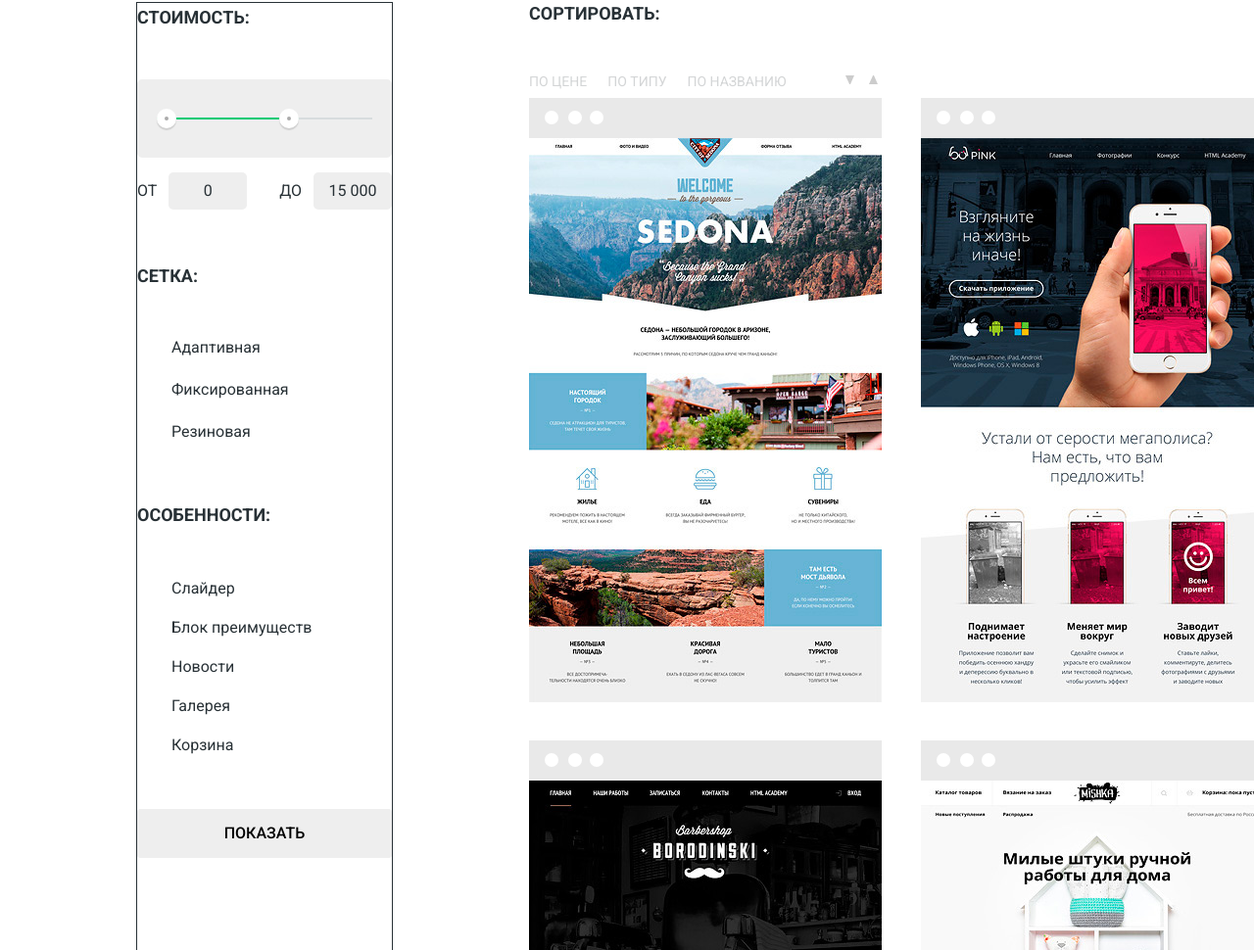
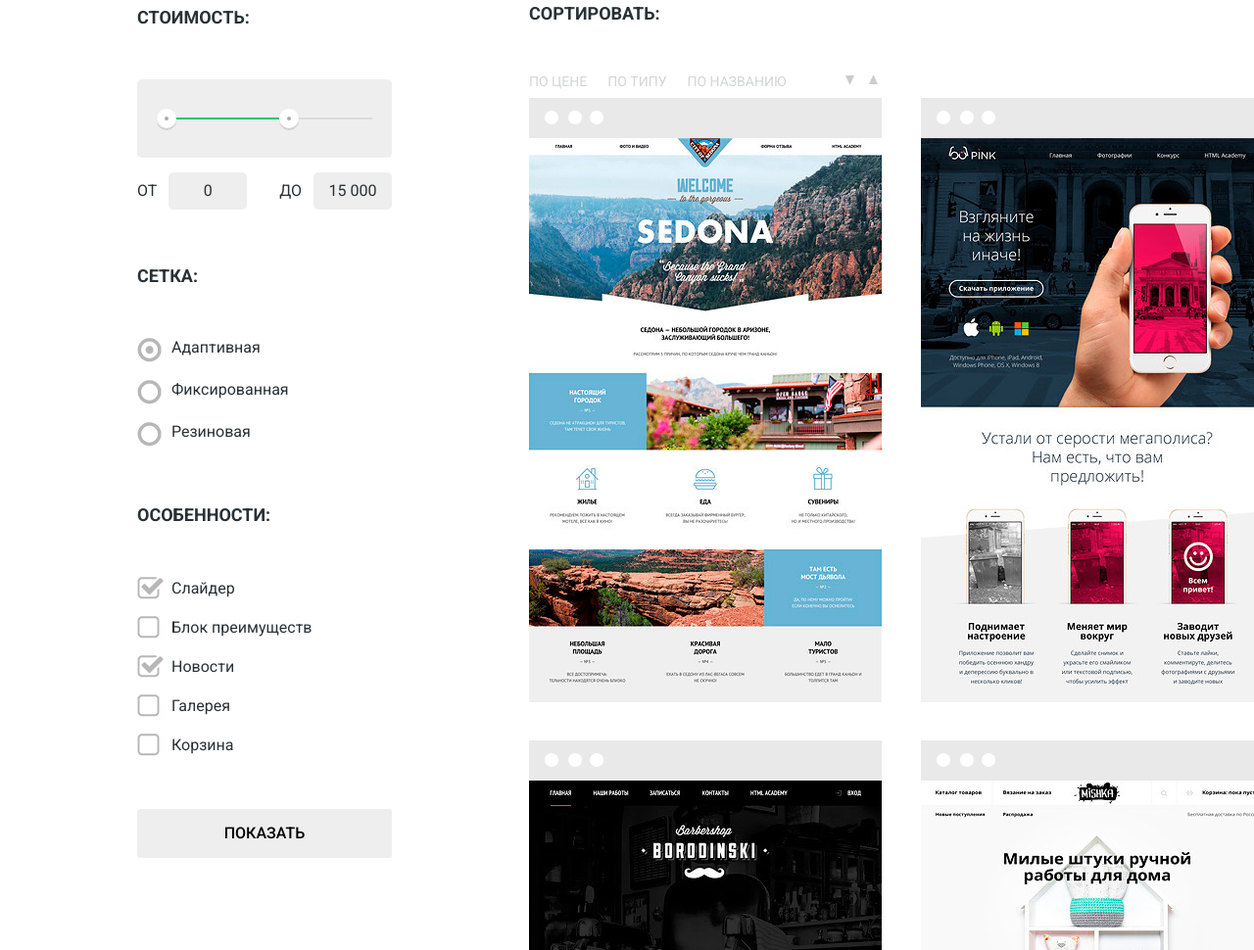
Before and after one commit to tomatko22/280899-nerds, a website: page catalog.html in a window 1280 px wide. Shown: the part 413-1383 px from the top of the page at 98% size. Drawn offline with Linux system fonts and the light colour scheme.

Commit message:
стил. дек.эл-ты

```diff
--- a/catalog.html
+++ b/catalog.html
@@ -61,39 +61,39 @@
         <div class="form-block form-block--grid">
           <div class="form-block__title">сетка:</div>
           <div class="form-block__field">
-            <input class="form-block__input" type="radio" name="grid">
-            <label class="form-block__label">Адаптивная</label>
+            <input class="form-block__input" type="radio" name="grid" checked>
+            <label class="form-block__label form-block__label--radio">Адаптивная</label>
           </div>
           <div class="form-block__field">
             <input class="form-block__input" type="radio" name="grid">
-            <label class="form-block__label">Фиксированная</label>
+            <label class="form-block__label form-block__label--radio">Фиксированная</label>
           </div>
           <div class="form-block__field">
             <input class="form-block__input" type="radio" name="grid">
-            <label class="form-block__label">Резиновая</label>
+            <label class="form-block__label form-block__label--radio">Резиновая</label>
           </div>
         </div>
         <div class="form-block form-block--features">
           <div class="form-block__title">особенности:</div>
           <div class="form-block__field">
-            <input class="form-block__input" type="checkbox" name="slider">
-            <label class="form-block__label">Слайдер</label>
+            <input class="form-block__input" type="checkbox" name="slider" checked>
+            <label class="form-block__label form-block__label--checkbox">Слайдер</label>
           </div>
           <div class="form-block__field">
             <input class="form-block__input" type="checkbox" name="features">
-            <label class="form-block__label">Блок преимуществ</label>
+            <label class="form-block__label form-block__label--checkbox">Блок преимуществ</label>
           </div>
           <div class="form-block__field">
-            <input class="form-block__input" type="checkbox" name="news">
-            <label class="form-block__label">Новости</label>
+            <input class="form-block__input" type="checkbox" name="news" checked>
+            <label class="form-block__label form-block__label--checkbox">Новости</label>
           </div>
           <div class="form-block__field">
             <input class="form-block__input" type="checkbox" name="gallery">
-            <label class="form-block__label">Галерея</label>
+            <label class="form-block__label form-block__label--checkbox">Галерея</label>
           </div>
           <div class="form-block__field">
             <input class="form-block__input" type="checkbox" name="cart">
-            <label class="form-block__label">Корзина</label>
+            <label class="form-block__label form-block__label--checkbox">Корзина</label>
           </div>
         </div>
         <a class="form-btn" href="#">Показать</a>
--- a/less/blocks/form-block.less
+++ b/less/blocks/form-block.less
@@ -99,13 +99,76 @@
 .form-block__input {
   display: none;
 }
+
 .form-block__label {
+  position: relative;
   padding-left: 35px;
   font-family: "Roboto", "Arial", sans-serif;
   font-size: 16px;
   line-height: 20px;
   color: #283136;
 }
+
+.form-block__label--radio::before {
+  content: "";
+  position: absolute;
+  left: 0px;
+
+  width: 25px;
+  height: 25px;
+  opacity: 0.4;
+}
+
+.form-block__label--checkbox::before {
+  content: "";
+  position: absolute;
+  left: 0px;
+
+  width: 23px;
+  height: 23px;
+  opacity: 0.4;
+}
+
+.form-block__label--radio:hover::before,
+.form-block__label--checkbox:hover::before {
+  opacity: 1;
+}
+
+.form-block__label--radio:active::before,
+.form-block__label--checkbox:active::before {
+  opacity: 0.1;
+}
+
+.form-block__label--radio::before,
+.form-block__label--checkbox::before {
+  background-image: url("../img/sprite.png");
+  background-repeat: no-repeat;
+}
+
+.form-block__label--radio::before {
+  background-position: -10px -255px;
+}
+
+.form-block__input:checked + .form-block__label--checkbox::before,
+.form-block__input:checked + .form-block__label--radio::before {
+  background-image: url("../img/sprite.png");
+  background-repeat: no-repeat;
+}
+
+.form-block__input:checked + .form-block__label--radio::before {
+  background-position: -10px -300px;
+}
+
+.form-block__label--checkbox::before {
+  background-position: -10px -45px;
+}
+
+.form-block__input:checked + .form-block__label--checkbox::before {
+  width: 27px;
+  height: 23px;
+  background-position: -10px -88px;
+}
+
 .form-btn {
   display: block;
   width: 260px;
--- a/less/blocks/form.less
+++ b/less/blocks/form.less
@@ -1,4 +1,3 @@
 .form {
   width: 260px;
-  outline: 1px solid;
 }
```
Also changed, not shown: css/style.css.
